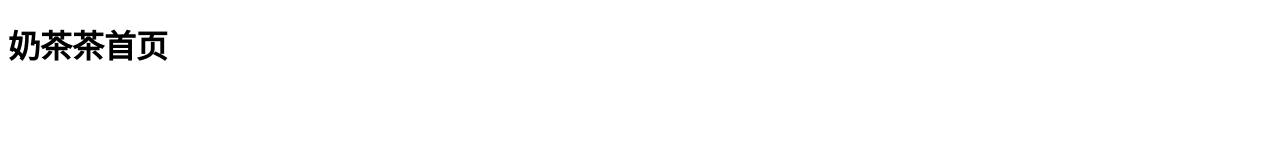
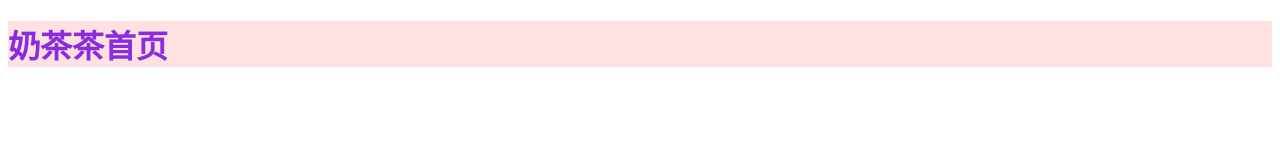
Before and after one commit to rmb5423/fuck, a plain HTML site: page src/index.html in a window 1280 px wide. Drawn offline with Linux system fonts and the light colour scheme.

Commit message:
给h1添加了样式

```diff
--- a/src/index.html
+++ b/src/index.html
@@ -5,6 +5,12 @@
     <meta name="viewport" content="width=device-width, initial-scale=1.0">
     <meta http-equiv="X-UA-Compatible" content="ie=edge">
     <title>Document</title>
+    <style>
+        h1{
+            background: #f222;
+            color: blueviolet;
+        }
+    </style>
 </head>
 <body>
     <h1>奶茶茶首页</h1>
```
